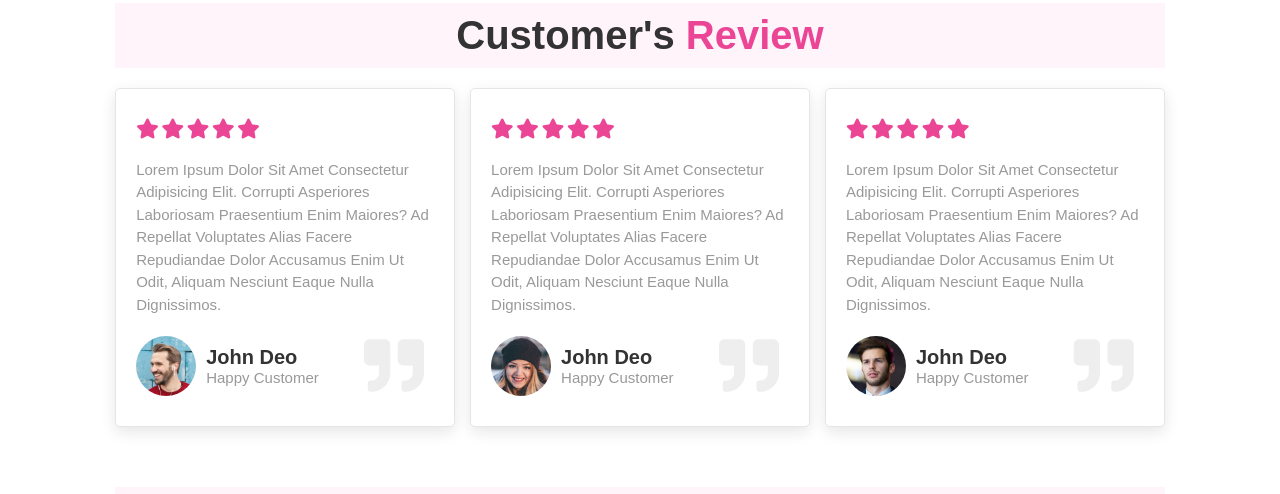
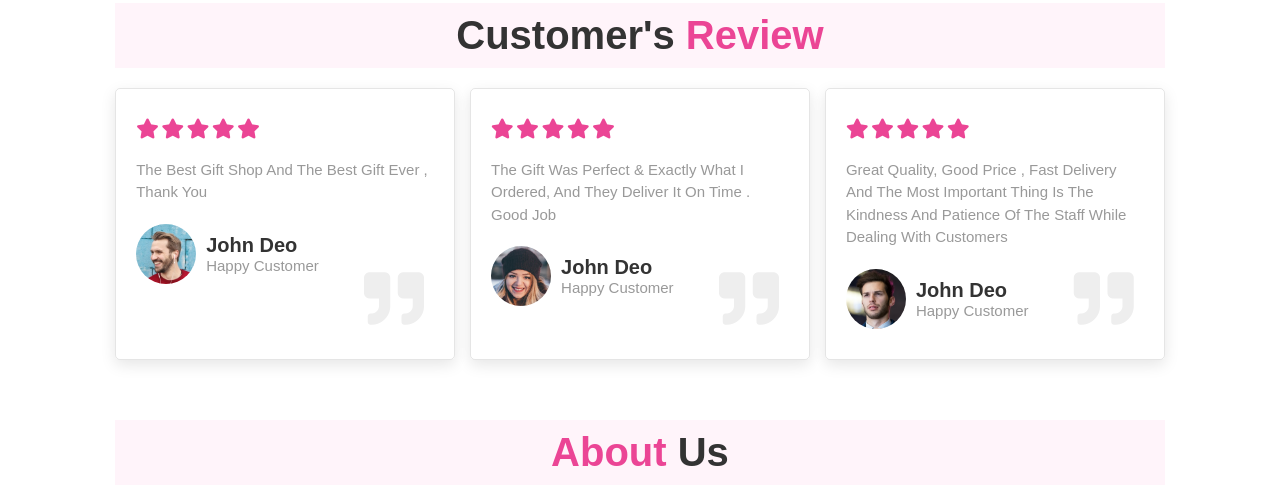
Before and after one commit to Soos-Mn/Florist-shop, a plain HTML site: page index.html in a window 1280 px wide. Shown: the part 2322-2816 px from the top of the page. Drawn offline with Linux system fonts and the light colour scheme; files whose address does not match are found by name.

Commit message:
Update index.html

```diff
--- a/index.html
+++ b/index.html
@@ -215,7 +215,7 @@
 
     <!-- prodcuts section ends -->
 
-    <!-- review section starts  -->
+<!-- review section starts  -->
 
     <section class="review" id="review">
 
@@ -231,9 +231,7 @@
                     <i class="fas fa-star"></i>
                     <i class="fas fa-star"></i>
                 </div>
-                <p>Lorem ipsum dolor sit amet consectetur adipisicing elit. Corrupti asperiores laboriosam praesentium
-                    enim maiores? Ad repellat voluptates alias facere repudiandae dolor accusamus enim ut odit, aliquam
-                    nesciunt eaque nulla dignissimos.</p>
+                <p>The best gift shop and the best gift ever , Thank you</p>
                 <div class="user">
                     <img src="images/pic-1.png" alt="">
                     <div class="user-info">
@@ -252,9 +250,7 @@
                     <i class="fas fa-star"></i>
                     <i class="fas fa-star"></i>
                 </div>
-                <p>Lorem ipsum dolor sit amet consectetur adipisicing elit. Corrupti asperiores laboriosam praesentium
-                    enim maiores? Ad repellat voluptates alias facere repudiandae dolor accusamus enim ut odit, aliquam
-                    nesciunt eaque nulla dignissimos.</p>
+                <p>the gift was perfect & exactly what I ordered, and they deliver it on time . Good Job </p>
                 <div class="user">
                     <img src="images/pic-2.png" alt="">
                     <div class="user-info">
@@ -273,9 +269,7 @@
                     <i class="fas fa-star"></i>
                     <i class="fas fa-star"></i>
                 </div>
-                <p>Lorem ipsum dolor sit amet consectetur adipisicing elit. Corrupti asperiores laboriosam praesentium
-                    enim maiores? Ad repellat voluptates alias facere repudiandae dolor accusamus enim ut odit, aliquam
-                    nesciunt eaque nulla dignissimos.</p>
+                <p>Great Quality, good price , fast delivery and the most important thing is the kindness and patience of the staff while dealing with customers</p>
                 <div class="user">
                     <img src="images/pic-3.png" alt="">
                     <div class="user-info">
@@ -290,7 +284,6 @@
 
     </section>
 
-    <!-- review section ends -->
     <!-- about section starts  -->
 
     <section class="about" id="about">
```
